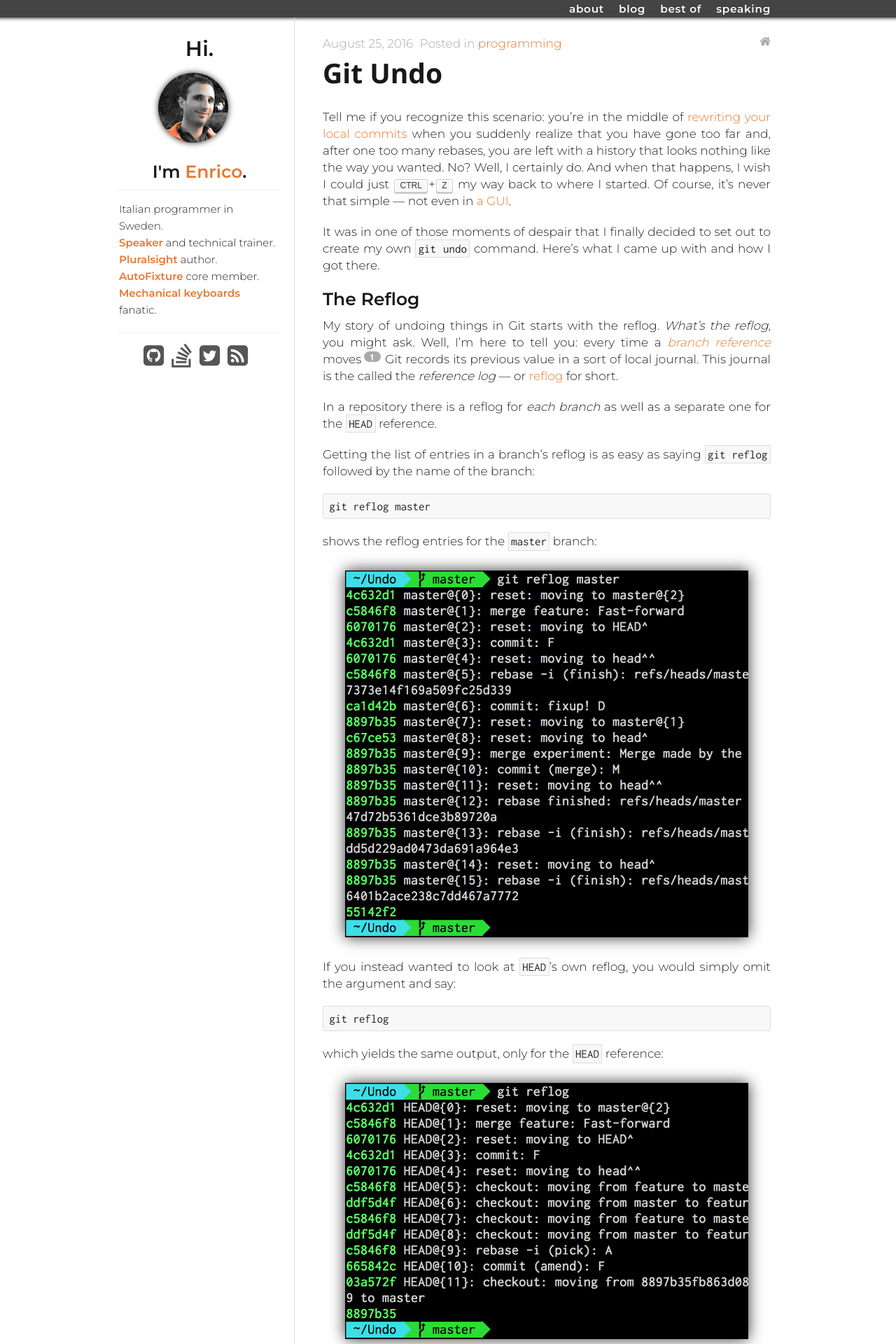
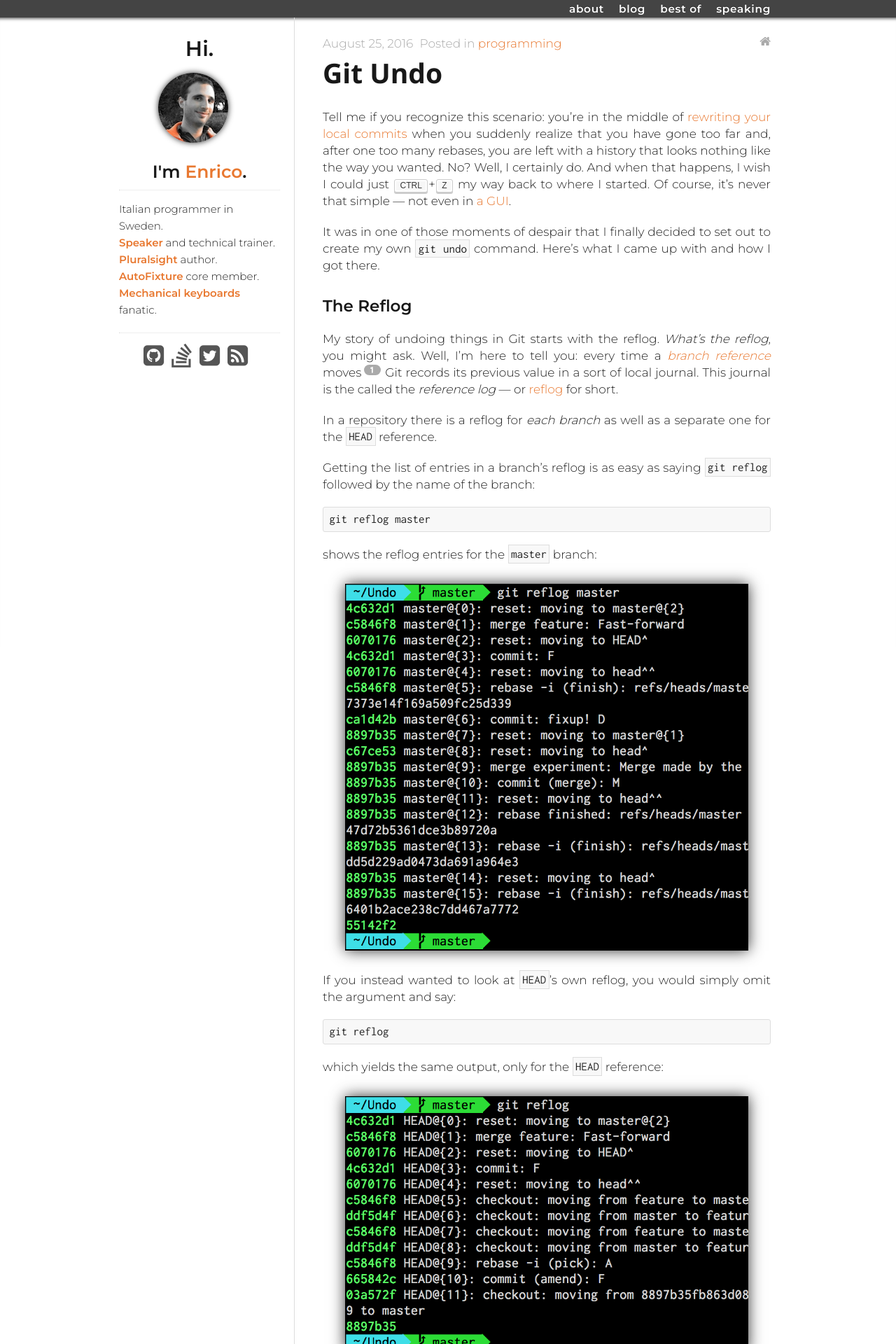
Before and after one commit to megakemp/megakemp.github.io, a Jekyll site: the page built from _posts/2016-08-25-git-undo.md, in a window 1280 px wide. Shown: the top 1920 px of the page at 70% size. Built offline with Jekyll 4.4.1, drawn with Linux system fonts in a browser that asks for light colours; nearby versions of some CDN libraries; comment, search, counter and statistics services are not loaded.

Commit message:
Makes the section titles H3 instead of H2.

```diff
--- a/_posts/2016-08-25-git-undo.md
+++ b/_posts/2016-08-25-git-undo.md
@@ -10,7 +10,7 @@
 
 It was in one of those moments of despair that I finally decided to set out to create my own `git undo` command. Here's what I came up with and how I got there.
 
-## The Reflog
+### The Reflog
 
 My story of undoing things in Git starts with the reflog. _What's the reflog_, you might ask. Well, I'm here to tell you: every time a [_branch reference_](https://git-scm.com/book/en/v2/Git-Internals-Git-References) moves[^1] Git records its previous value in a sort of local journal. This journal is the called the _reference log_ — or [reflog][reflog-doc] for short.
 
@@ -61,7 +61,7 @@
 
     git show master@{1}
 
-## The Undo Alias
+### The Undo Alias
 
 Here's my point: the [reflog][reflog-doc] keeps track of the history of commits referenced by a branch, just like a web browser keeps track of the history of URLs we visit.
 
@@ -99,7 +99,7 @@
 
 The beauty of using an optional parameter like this, is that it allows us to undo any number of operations. At the same time, if we don't specify anything, it's going to undo the just latest one.
 
-## Trying It Out
+### Trying It Out
 
 Let's say that we have a history that looks like this:[^3]
 
```
